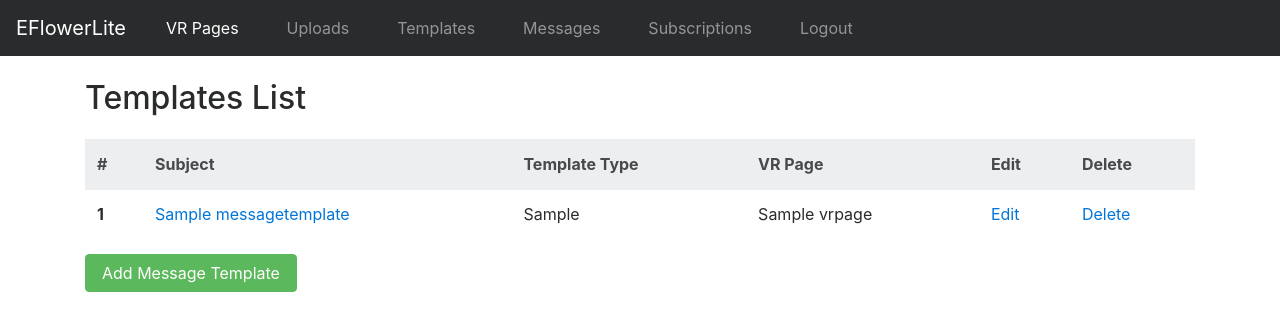
After one commit to TechRenT/rentmailer, a Django app: page /vrpages/templates_list/ in a window 1280 px wide. The commit adds this page. Shown: the top 331 px of the page. Run offline with Django 3.2, Linux system fonts and the light colour scheme; tables that the repository leaves empty hold one stand-in row (values such as "Sample post"); some libraries are stand-ins or nearby versions.

Commit message:
can now add, edit and delete message templates

```diff
--- a/templates/layout.html
+++ b/templates/layout.html
@@ -27,7 +27,7 @@
             <a class="nav-link" href="#">Uploads</a>
           </li>
           <li class="nav-item mx-3">
-            <a class="nav-link" href="#">Templates</a>
+            <a class="nav-link" href="{% url 'vrpages:templates_list' %}">Templates</a>
           </li>
           <li class="nav-item mx-3">
             <a class="nav-link" href="{% url 'vrpages:messages_list' %}">Messages</a>
--- a/vrpages/models.py
+++ b/vrpages/models.py
@@ -45,6 +45,9 @@ class MessageTemplate(models.Model):
     def __str__(self):
         return self.subject
 
+    def get_absolute_url(self):
+        return reverse("vrpages:template_detail", kwargs={"pk": self.pk})
+
 
 class EmailMessage(models.Model):
     created_at = models.DateTimeField(auto_now_add=True)
--- /dev/null
+++ b/vrpages/templates/vrpages/templates_list.html
@@ -0,0 +1,34 @@
+{% extends 'layout.html' %}
+
+{% block title %}Templates List{% endblock %}
+
+{% block content %}
+    <div class="container">
+        <h2 class="my-4">Templates List</h2>
+        <table class="table table-hover">
+            <thead class="thead-default">
+                <tr>
+                    <th>#</th>
+                    <th>Subject</th>
+                    <th>Template Type</th>
+                    <th>VR Page</th>
+                    <th>Edit</th>
+                    <th>Delete</th>
+                </tr>
+            </thead>
+            <tbody>
+                {% for template in templates %}
+                <tr>
+                    <th scope="row">{{ forloop.counter }}</th>
+                    <td><a href="{% url 'vrpages:template_detail' pk=template.pk %}">{{ template.subject }}</a></td>
+                    <td>{{ template.template_type }}</td>
+                    <td>{{ template.vrpage}}</td>
+                    <td><a href="{% url 'vrpages:edit_template' pk=template.pk %}">Edit</a></td>
+                    <td><a href="{% url 'vrpages:delete_template' pk=template.pk %}">Delete</a></td>
+                </tr>
+                {% endfor %}
+            </tbody>
+        </table>
+        <a class="btn btn-success" href="{% url 'vrpages:create_template' %}" role="button">Add Message Template</a>
+    </div>
+{% endblock %}
--- a/vrpages/templates/vrpages/vrpages_list.html
+++ b/vrpages/templates/vrpages/vrpages_list.html
@@ -31,6 +31,6 @@
                 {% endfor %}
             </tbody>
         </table>
-        <a href="{% url 'vrpages:create_vrpage' %}"><button type="button" class="btn btn-success">Add VR Page</button></a>
+        <a class="btn btn-success" href="{% url 'vrpages:create_vrpage' %}" role="button">Add VR Page</a>
     </div>
 {% endblock %}
--- a/vrpages/urls.py
+++ b/vrpages/urls.py
@@ -8,6 +8,11 @@ urlpatterns = [
     url(r'^create/$', views.VRPageCreateView.as_view(), name='create_vrpage'),
     url(r'^edit/(?P<pk>\d+)/$', views.VRPageUpdateView.as_view(), name='update_vrpage'),
     url(r'^delete/(?P<pk>\d+)/$', views.VRPageDeleteView.as_view(), name='delete_vrpage'),
+    url(r'^templates_list/$', views.templates_list, name='templates_list'),
+    url(r'^template/(?P<pk>\d+)/$', views.template_detail, name='template_detail'),
+    url(r'^create_template/$', views.MessageTemplateCreateView.as_view(), name='create_template'),
+    url(r'^edit_template/(?P<pk>\d+)/$', views.MessageTemplateUpdateView.as_view(), name='edit_template'),
+    url(r'^delete_template/(?P<pk>\d+)/$', views.MessageTemplateDeleteView.as_view(), name='delete_template'),
     url(r'^messages/$', views.messages_list, name='messages_list'),
     url(r'^messages/(?P<pk>\d+)/no_email/$', views.no_email, name='no_email'),
     url(r'^messages/(?P<pk>\d+)/(?P<template_type>\w+)/$', views.send_email, name='send_email'),
--- a/vrpages/views.py
+++ b/vrpages/views.py
@@ -49,6 +49,38 @@ class VRPageDeleteView(DeleteView):
     success_url = reverse_lazy('vrpages:vrpages_list')
 
 
+def templates_list(request):
+    templates = models.MessageTemplate.objects.all()
+    return render(request, 'vrpages/templates_list.html', {'templates': templates})
+
+def template_detail(request, pk):
+    template = get_object_or_404(models.MessageTemplate, pk=pk)
+    return render(request, 'vrpages/template_detail.html', {'template': template})
+
+
+class MessageTemplateCreateView(CreateView):
+    fields = ("vrpage",
+              "template_type",
+              "subject",
+              "message_body"
+    )
+    model = models.MessageTemplate
+
+
+class MessageTemplateUpdateView(UpdateView):
+    fields = ("vrpage",
+              "template_type",
+              "subject",
+              "message_body"
+    )
+    model = models.MessageTemplate
+
+
+class MessageTemplateDeleteView(DeleteView):
+    model = models.MessageTemplate
+    success_url = reverse_lazy('vrpages:templates_list')
+
+
 def messages_list(request):
     messages = models.MessageTemplate.objects.all()
     return render(request, 'vrpages/messages_list.html', {'messages': messages})
@@ -60,7 +92,7 @@ def no_email(request, pk):
 def send_email(request, pk, template_type):
     vrpage = models.VRPage.objects.get(pk=pk)
     message_template = models.MessageTemplate.objects.get(vrpage_id=pk, template_type=template_type)
-    if template_type == 'first':
+    if template_type == 'First':
         try:
             polished_url = models.PolishedUrl.objects.filter(vrpage_id=pk, first_message_sent=False)[0]
         except IndexError:
@@ -91,12 +123,12 @@ def send_email(request, pk, template_type):
                     polished_url.first_message_sent = True
                     polished_url.save()
                     email_message = form.save(commit=False)
-                    email_message.message_type = 'first'
+                    email_message.message_type = 'First'
                     email_message.polished_url = polished_url
                     email_message.save()
                     return HttpResponseRedirect(reverse('vrpages:send_email', args=[pk, template_type]))
             return render(request, 'vrpages/send_email.html', {'form': form})
-    elif template_type == 'second':
+    elif template_type == 'Second':
         try:
             polished_url = models.PolishedUrl.objects.filter(vrpage_id=pk,
                                                             first_message_sent=True,
@@ -140,7 +172,7 @@ def send_email(request, pk, template_type):
                         polished_url.second_message_sent = True
                         polished_url.save()
                         email_message = form.save(commit=False)
-                        email_message.message_type = 'second'
+                        email_message.message_type = 'Second'
                         email_message.polished_url = polished_url
                         email_message.save()
                         return HttpResponseRedirect(reverse('vrpages:send_email', args=[pk, template_type]))
```
Also changed, not shown: vrpages/templates/vrpages/messagetemplate_confirm_delete.html (added, +14 -0 lines), vrpages/templates/vrpages/messagetemplate_form.html (added, +15 -0 lines), vrpages/templates/vrpages/template_detail.html (added, +32 -0 lines).
